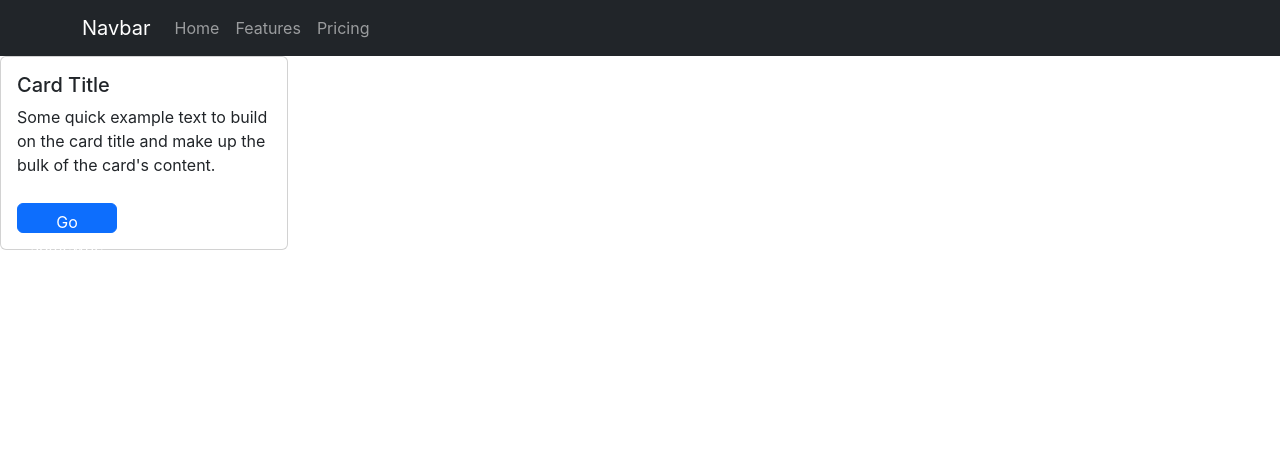
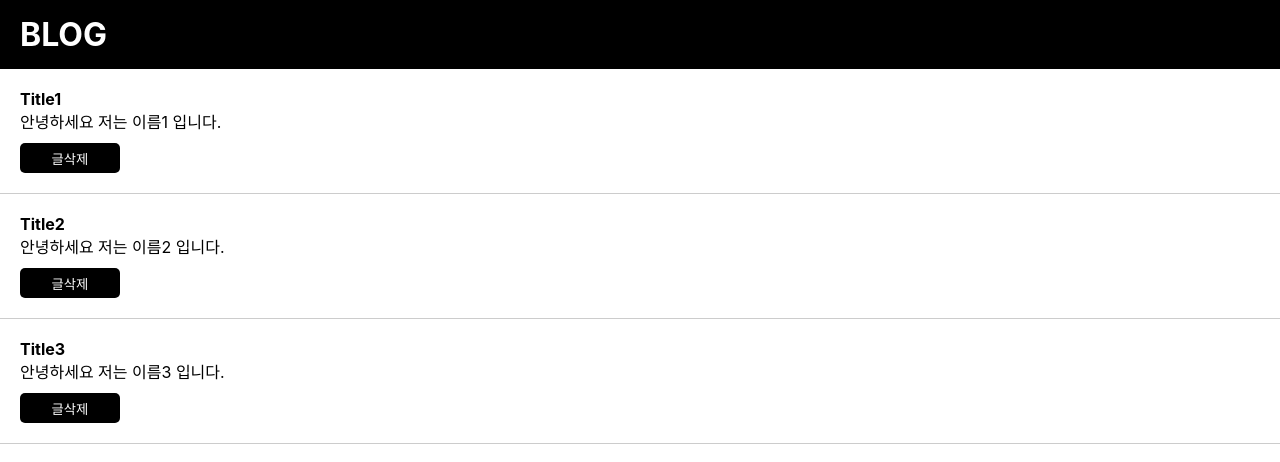
Before and after one commit to Wolrang/React, a React (Create React App) app: page / in a window 1280 px wide. Shown: the top 462 px of the page. Built offline with nearby package versions, Linux system fonts and the light colour scheme.

Commit message:
🎉 React

```diff
--- a/public/index.html
+++ b/public/index.html
@@ -25,8 +25,8 @@
       Learn how to configure a non-root public URL by running `npm run build`.
     -->
     <title>React App</title>
-    <link rel="stylesheet" href="https://cdn.jsdelivr.net/npm/bootstrap@5.2.3/dist/css/bootstrap.min.css"
-      integrity="sha384-rbsA2VBKQhggwzxH7pPCaAqO46MgnOM80zW1RWuH61DGLwZJEdK2Kadq2F9CUG65" crossorigin="anonymous" />
+    <!-- <link rel="stylesheet" href="https://cdn.jsdelivr.net/npm/bootstrap@5.2.3/dist/css/bootstrap.min.css"
+      integrity="sha384-rbsA2VBKQhggwzxH7pPCaAqO46MgnOM80zW1RWuH61DGLwZJEdK2Kadq2F9CUG65" crossorigin="anonymous" /> -->
   </head>
   <body>
     <noscript>You need to enable JavaScript to run this app.</noscript>
--- a/src/App.js
+++ b/src/App.js
@@ -15,8 +15,9 @@ import Card from './component/Card'
 function App() {
   return (
     <div className="App">
-      <Nav></Nav>
-      <Card></Card>
+      <Blog></Blog>
+      {/* <Nav></Nav> */}
+      {/* <Card></Card> */}
       {/* <Button variant="primary">Primary</Button>{' '} */}
       {/* <Header></Header> */}
 
@@ -26,7 +27,6 @@ function App() {
         <Route path='/menu2' element={<Menu2></Menu2>}></Route>
         <Route path='/menu3' element={<h1>menu3 페이지</h1>}></Route>
       </Routes> */}
-      {/* <Blog></Blog> */}
     </div>
   );
 }
--- a/src/component/Blog/Blog.jsx
+++ b/src/component/Blog/Blog.jsx
@@ -1,22 +1,30 @@
 import React from 'react'
 import './Blog.css'
-import { useState } from 'react'
+import {useState} from 'react';
 
 const Blog = () => {
   const [title, setTitle] = useState([
     "Title1",
     "Title2",
-    "Title3"
+    "Title3",
   ])
 
-  let [name, setName] = useState(["이름1", "이름2", "이름3"])
+  // 모달창을 띄우기 위한 상태값 / 초기값 = false
+  let [modal,setModal] = useState(false);
+  // 모달창에 표시될 제목 글의 인덱스 / 초기값 = 0
+  let [modalTitle, setModalTitle] = useState(0);
 
-  // 모달창을 띄우기 위한 상태 값
-  let [modal, setModal] = useState(false);
+  const name = ["이름1", "이름2", "이름3"]
 
-  // 모달창에 표시될 제목 글의 인덱스
-  let [modalTitle, setModalTitle] = useState(0)
+  const [blogList, setBlogList] = useState(title);
 
+  const deleteList = (index) => {
+    const newBlogList = [...blogList];
+    newBlogList.splice(index, 1);
+    setBlogList(newBlogList);
+    setTitle(newBlogList);
+    console.log(newBlogList);
+  }
 
   return (
     <div>
@@ -25,37 +33,56 @@ const Blog = () => {
       </div>
 
       {
-        title.map((item, i) => {
+        title.map((item, i)=>{
           return (
-            <div onClick={() => {
-              // if(modal && modalTitle === i) {
-              //   setModal(false)
-              // } else {
-              //   setModal(true);
-              //   setModalTitle(i)
+            // map으로 html요소를 반복할 때는 고유의 key값이 필요함
+            <div className='list' key={i} onClick={()=>
+              // {
+              // 조건문
+              //   if(modal && modalTitle === i) {
+              //     setModal(false)
+              //   } else {
+              //     setModal(true);
+              //     setModalTitle(i)
+              //   }
               // }
-              return modal && modalTitle === i ? setModal(false) : ((setModal(true), setModalTitle(i)))
-             }} className='list' key={i}>
-              <h4 >{item}</h4>
-              <p>안녕하세요. 저는 {name[i]} 입니다.</p>
-              <button>글삭제</button>
+
+
+              // 삼항연산자에 onClick(()=>{modal && modalTitle === i~~ }) 작성시 에러 발생
+              // Expected an assignment or function call and instead saw an expression
+              // 할당 또는 함수를 예상 했는데 표현식이 나왔다는 에러
+
+              // 해결방법1 : { } 중괄호 제거
+              // onClick(()=> modal && modalTitle === i~~ )
+
+              // 해결방법2 : 조건 앞에 retrun 추가
+              // onClick(()=>{return modal && modalTitle === i~~ })
+
+              // 에러 발생 이유
+              // 1. {} 중괄호를 생략해야 함수의 body가 표현식으로 인식하기 때문에 return이 없어도 값을 반환한다.
+              // 2. 함수 내부에서 삼항연산자를 사용하여 값을 반환하려면 반드시 return이 있어야 한다. r
+              //    return이 없을 경우 해당 표현식의 결과값을 반환하지 않는다.
+              modal && modalTitle === i ? setModal(false) : (setModal(true), setModalTitle(i))
+
+            }>
+              <h4>{item}</h4>
+              <p>안녕하세요 저는 {name[i]} 입니다.</p>
+              <button onClick={() => {deleteList(i)}}>글삭제</button>
             </div>
           )
         })
       }
 
-      {
-      modal && <Modal modalTitle={modalTitle} title={title} closeModal={() => setModal(false)}></Modal>
-      }
-
+      {/*  */}
+      {modal && <Modal modalTitle={modalTitle} title={title} closeModal={()=> setModal(false)}/>}
     </div>
   )
 }
 
-function Modal(props) {
-
+function Modal(props){
   return (
     <div className='modal'>
+      {/*  */}
       <h4>{props.title[props.modalTitle]}</h4>
       <p>Content</p>
       <button onClick={props.closeModal}>닫기</button>
```
